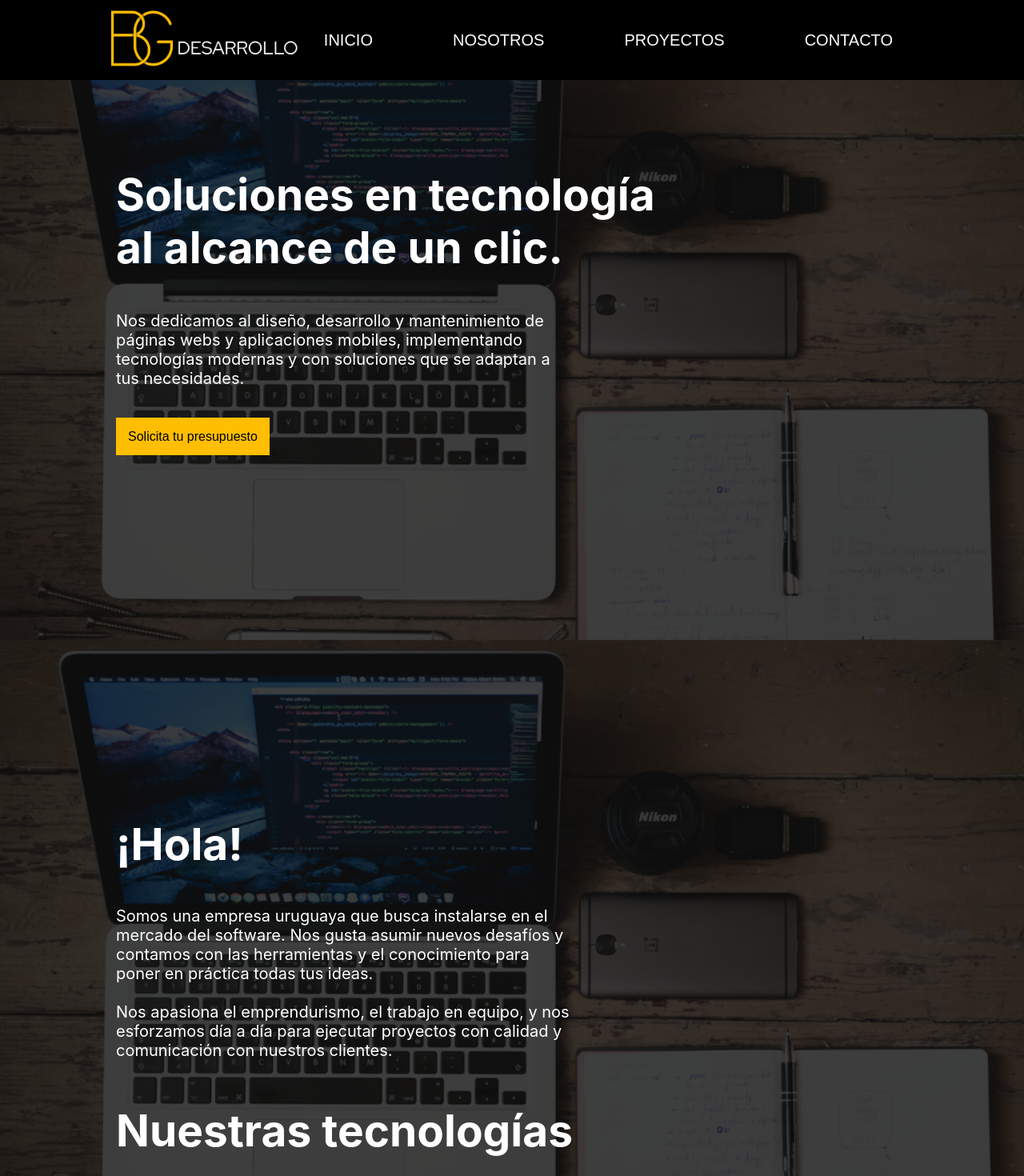
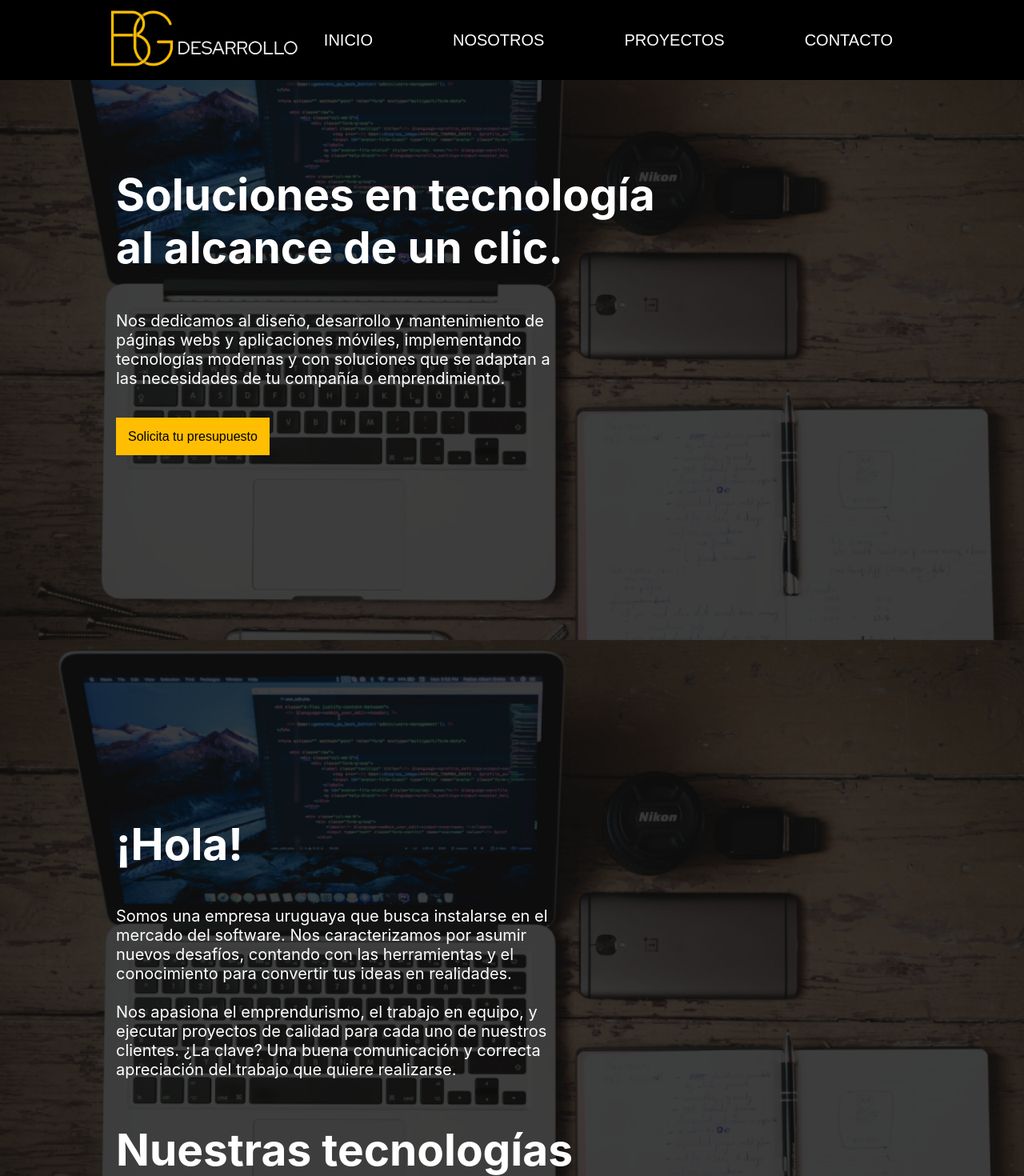
Before and after one commit to alepertu/bgd, a React (Create React App) app: page / in a window 1280 px wide. Shown: the top 1470 px of the page at 80% size. Built offline with nearby package versions, Linux system fonts and the light colour scheme.

Commit message:
ajusté los textos

```diff
--- a/src/Components/Contacto.jsx
+++ b/src/Components/Contacto.jsx
@@ -4,6 +4,7 @@ import './css/estilo-contactanosb1.css';
 function Contacto() {
   return (
     <section id="contacto">
+      <h2>¡Contáctanos!</h2>
       <div className="cosa">
         <p>Nombre</p>
         <p>e-mail</p>
@@ -34,12 +35,13 @@ function Contacto() {
         </form>
       </div>
       <p>
-        No dudes en consultarnos sobre tus dudas o solicitar un presupuesto de
-        desarrollo.
+        ¡Estamos dispuestos a aclarar todas tus dudas!
         <br />
         <br />
         Nos pondremos en contacto contigo enseguida, a través del e-mail que
-        ingreses.{' '}
+        ingreses.
+        <br />
+        ¡Brindamos soluciones con la mejor experiencia!
       </p>
       <h3>También puedes...</h3>
       <span>
--- a/src/Components/Inicio.jsx
+++ b/src/Components/Inicio.jsx
@@ -10,8 +10,9 @@ function Inicio() {
       </h1>
       <p>
         Nos dedicamos al diseño, desarrollo y mantenimiento de páginas webs y
-        aplicaciones mobiles, implementando tecnologías modernas y con
-        soluciones que se adaptan a tus necesidades.
+        aplicaciones móviles, implementando tecnologías modernas y con
+        soluciones que se adaptan a las necesidades de tu compañía o
+        emprendimiento.
       </p>
       <a id="boton-solicitar-presupuesto" href="#contacto">
         Solicita tu presupuesto
--- a/src/Components/Nosotros.jsx
+++ b/src/Components/Nosotros.jsx
@@ -10,13 +10,15 @@ function Nosotros() {
       <h2>¡Hola!</h2>
       <p>
         Somos una empresa uruguaya que busca instalarse en el mercado del
-        software. Nos gusta asumir nuevos desafíos y contamos con las
-        herramientas y el conocimiento para poner en práctica todas tus ideas.
+        software. Nos caracterizamos por asumir nuevos desafíos, contando con
+        las herramientas y el conocimiento para convertir tus ideas en
+        realidades.
         <br />
         <br />
-        Nos apasiona el emprendurismo, el trabajo en equipo, y nos esforzamos
-        día a día para ejecutar proyectos con calidad y comunicación con
-        nuestros clientes.
+        Nos apasiona el emprendurismo, el trabajo en equipo, y ejecutar
+        proyectos de calidad para cada uno de nuestros clientes. ¿La clave? Una
+        buena comunicación y correcta apreciación del trabajo que quiere
+        realizarse.
       </p>
       <h3>Nuestras tecnologías</h3>
       <Presentacion
```
